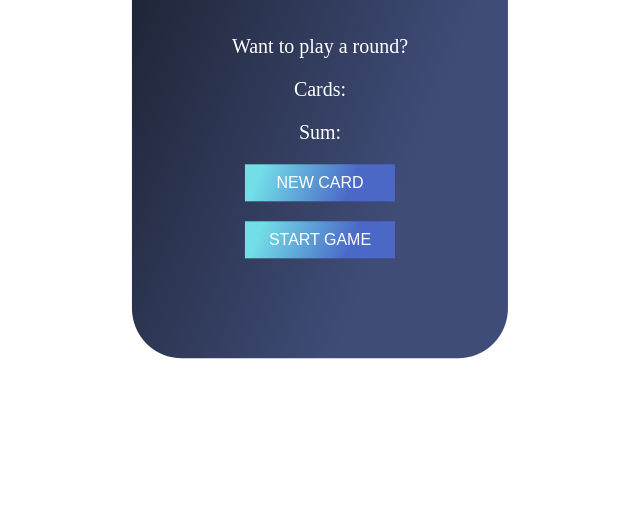
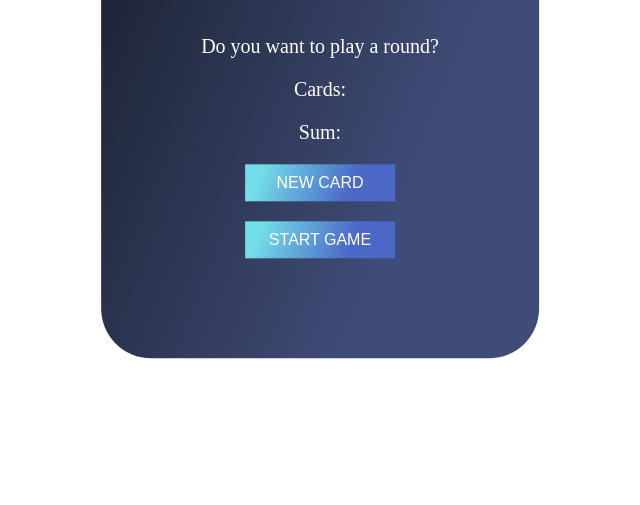
Before and after one commit to russolazy/blackjackgame, a plain HTML site: page index.html in a window 1280 px wide. Shown: the part 295-800 px from the top of the page, without its empty margins (320-960 px from the left). Drawn offline with Linux system fonts and the light colour scheme.

Commit message:
Add files via upload

```diff
--- a/index.html
+++ b/index.html
@@ -13,7 +13,7 @@
     <div class="container">
         <!-- <img src="images/rin.jpg" alt=""> -->
         <div class="game-title">Blackjack</div>
-        <div class="game-message" id="game-message">Want to play a round?</div>
+        <div class="game-message" id="game-message">Do you want to play a round?</div>
         <div class="game-card" id="game-card">Cards: </div>
         <div class="game-sum" id="game-sum">Sum: </div>
 
```
